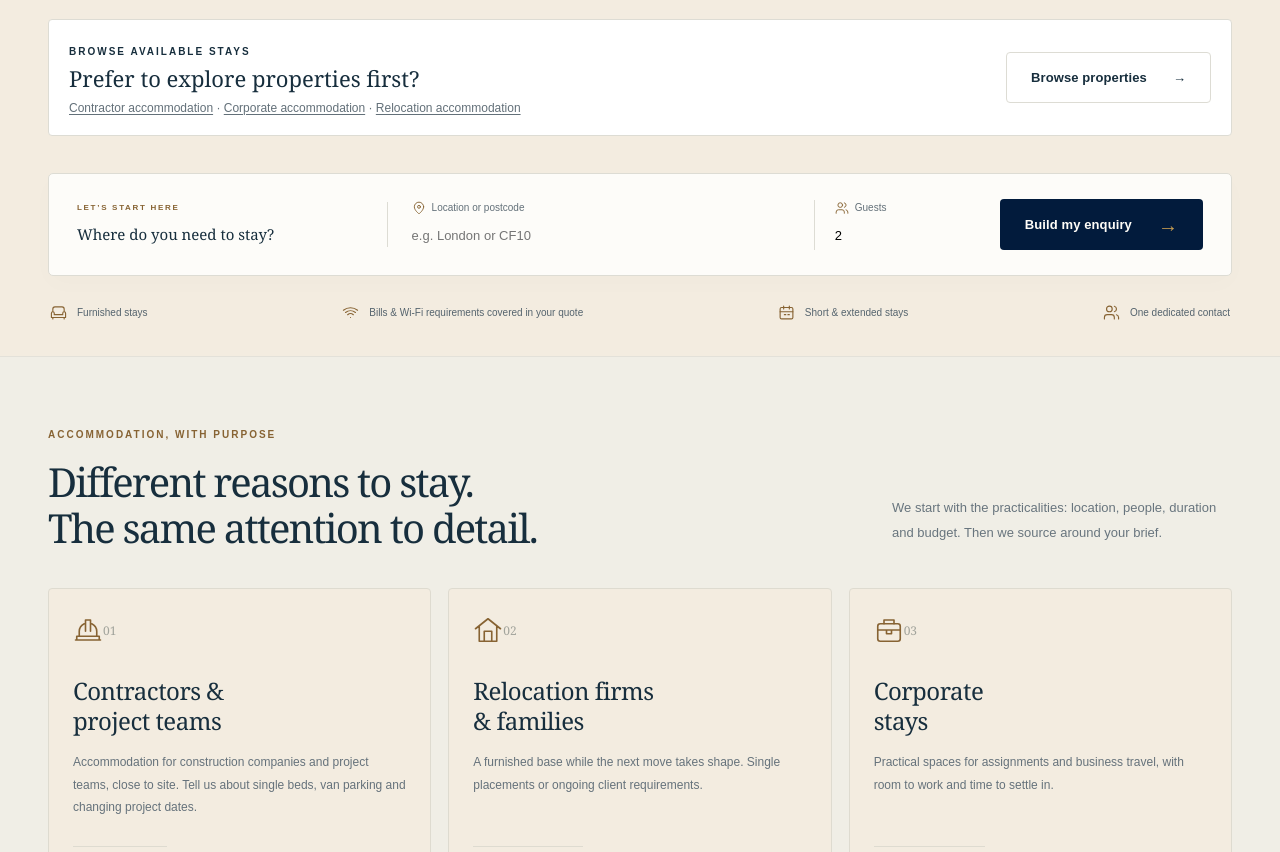
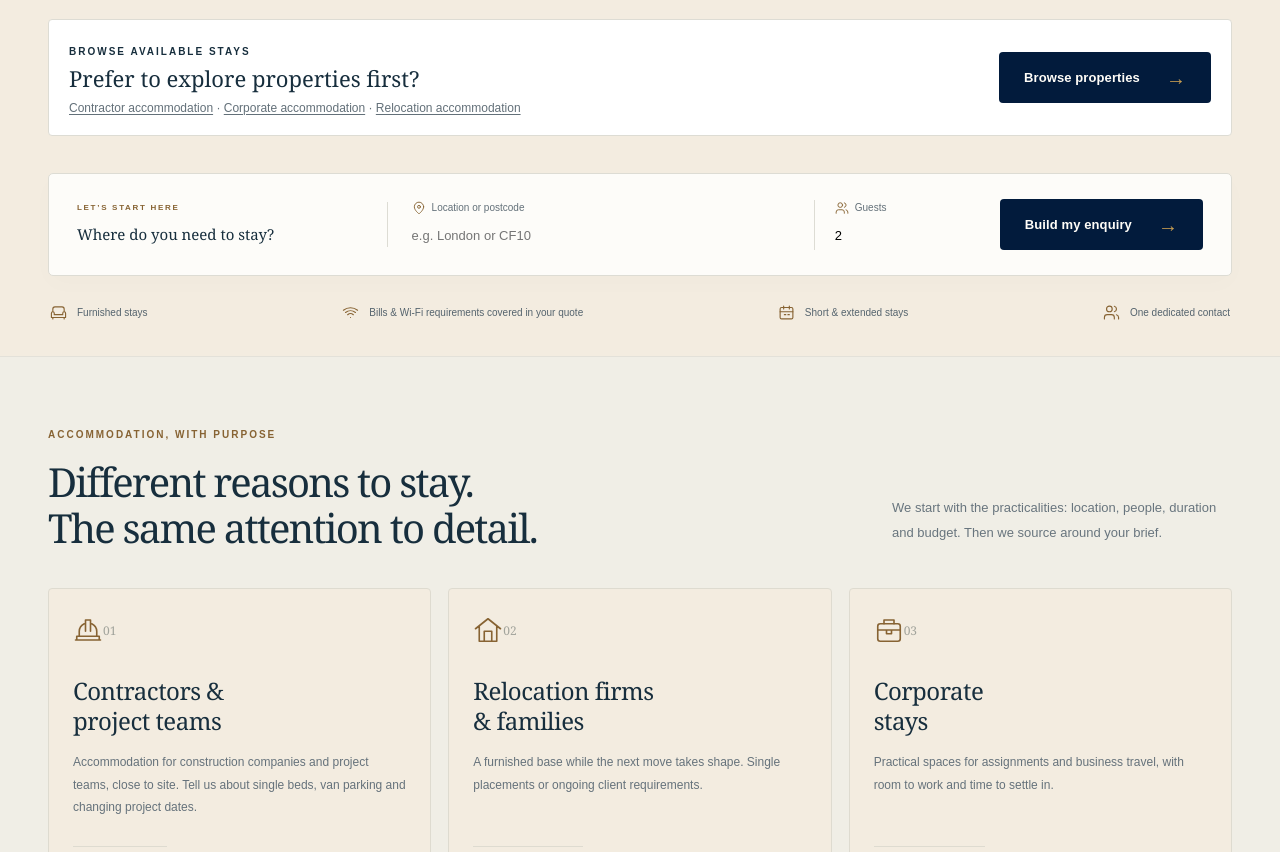
Before and after one commit to thepropertycarecouk-alt/-property-care-co-website, a website: page public/stays/index.html in a window 1280 px wide. Shown: the part 1292-2144 px from the top of the page. Drawn offline with Linux system fonts and the light colour scheme; no server answers.

Commit message:
Match browse properties button to enquiry blue

```diff
--- a/public/stays/index.html
+++ b/public/stays/index.html
@@ -43,7 +43,7 @@ if(location.pathname==='/'&&(new URLSearchParams(location.search).has('lead')||n
 <div class="hero-footnote"><span class="mini-icon" data-icon="key"></span><span>From a single apartment to a whole project team.</span></div>
 </div>
 </div>
-<div class="hero-browse-strip"><div><span class="small-label">BROWSE AVAILABLE STAYS</span><strong>Prefer to explore properties first?</strong><p class="hero-requirement-links"><a href="/contractor-accommodation/">Contractor accommodation</a> · <a href="/corporate-accommodation/">Corporate accommodation</a> · <a href="/relocation-accommodation/">Relocation accommodation</a></p></div><a class="button button-outline" href="/properties/">Browse properties <span aria-hidden="true">→</span></a></div><form id="quick-form" class="quick-form" aria-label="Start your accommodation requirement">
+<div class="hero-browse-strip"><div><span class="small-label">BROWSE AVAILABLE STAYS</span><strong>Prefer to explore properties first?</strong><p class="hero-requirement-links"><a href="/contractor-accommodation/">Contractor accommodation</a> · <a href="/corporate-accommodation/">Corporate accommodation</a> · <a href="/relocation-accommodation/">Relocation accommodation</a></p></div><a class="button button-navy" href="/properties/">Browse properties <span aria-hidden="true">→</span></a></div><form id="quick-form" class="quick-form" aria-label="Start your accommodation requirement">
 <div class="quick-heading"><span class="small-label">LET’S START HERE</span><strong>Where do you need to stay?</strong></div>
 <label class="quick-field"><span><i data-icon="pin"></i> Location or postcode</span><input name="quickLocation" id="quick-location" placeholder="e.g. London or CF10" maxlength="150" autocomplete="off" required></label>
 <label class="quick-field quick-guests"><span><i data-icon="users"></i> Guests</span><input name="quickGuests" id="quick-guests" type="number" min="1" max="1000" step="1" value="2" inputmode="numeric" required></label>
```
